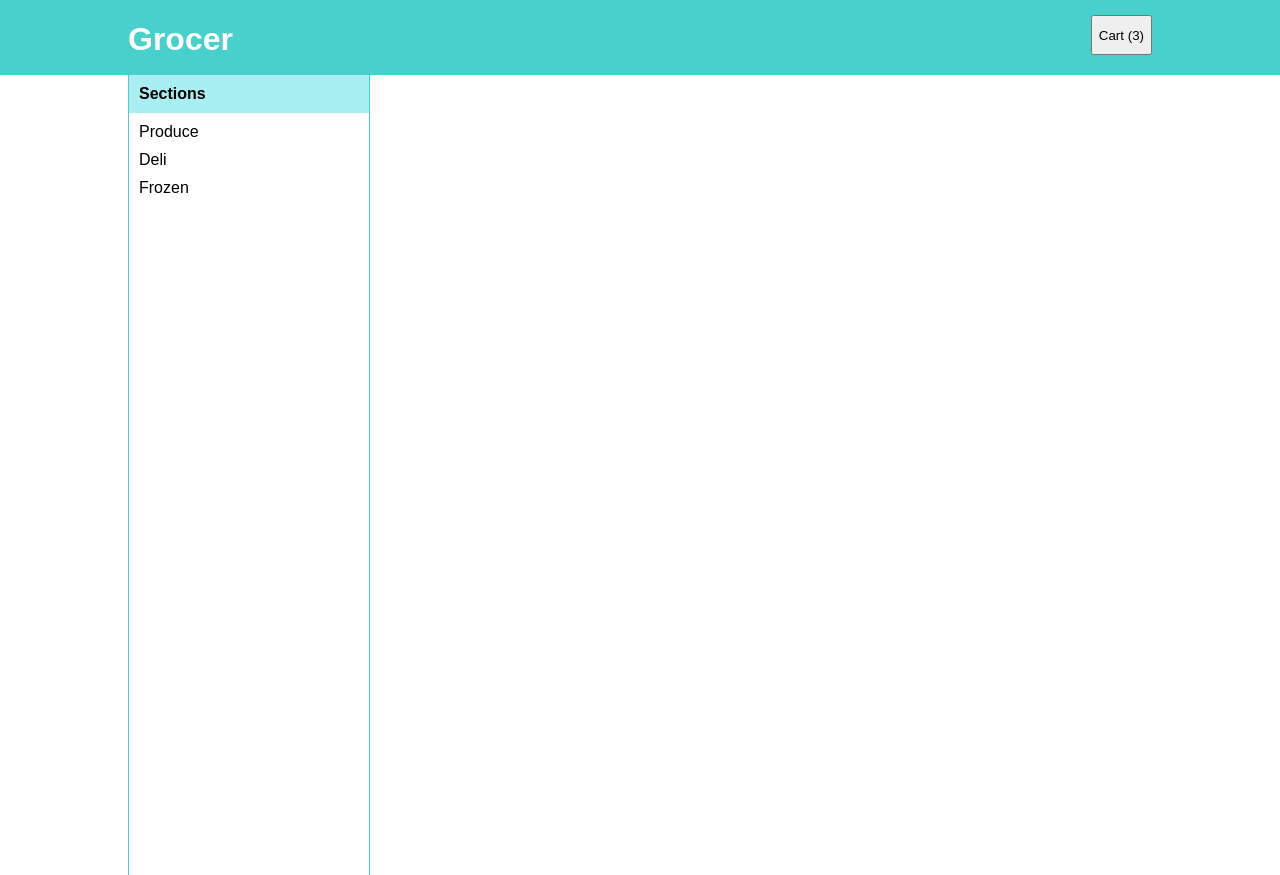
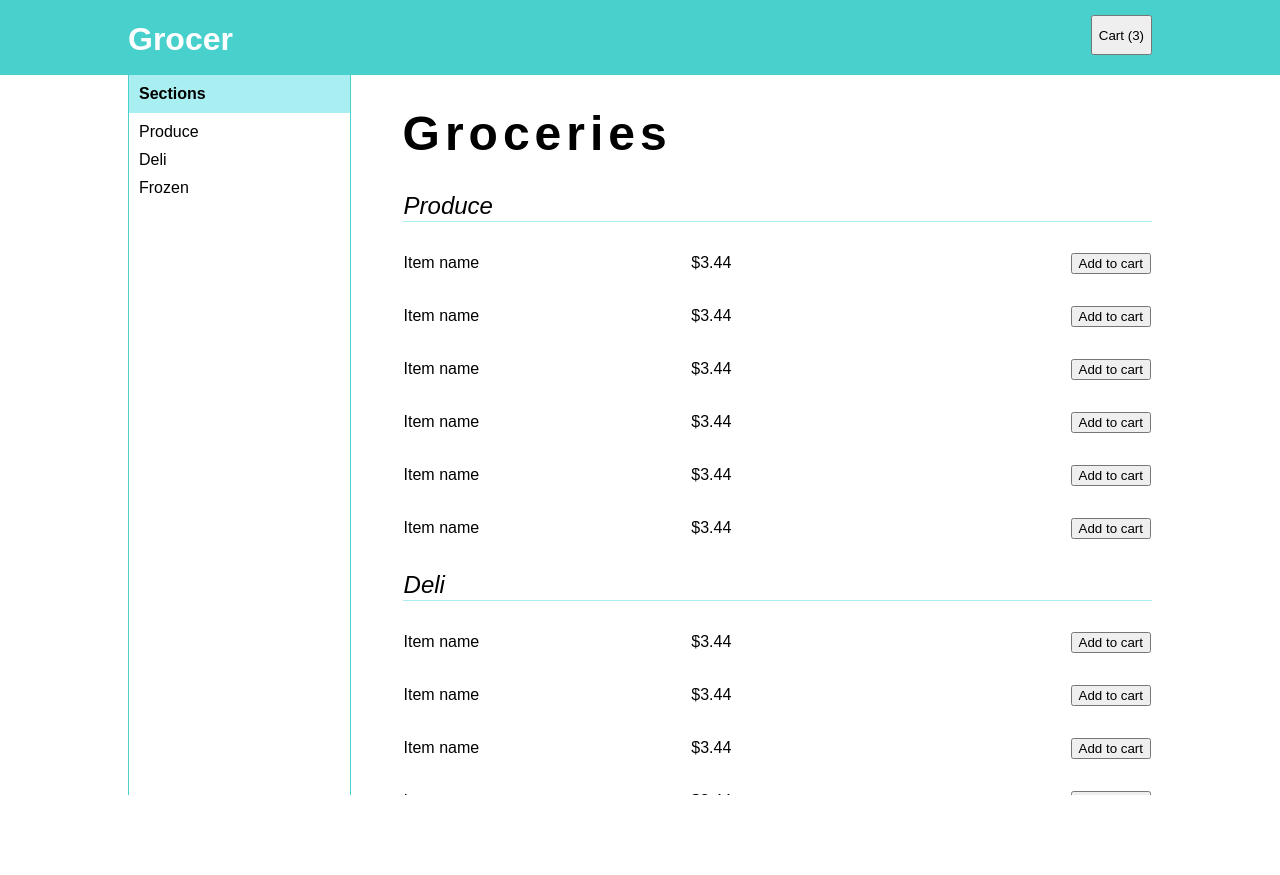
Before and after one commit to jaycribas/phase-2-challenge-1, a plain HTML site: page part-3/index.html in a window 1280 px wide. After the commit the page ends 800 px from the top, so only its background shows below. Drawn offline with Linux system fonts and the light colour scheme.

Commit message:
Main content lists items by section, sidebar links jump to section

```diff
--- a/part-3/index.html
+++ b/part-3/index.html
@@ -14,11 +14,117 @@
       <aside>
         <h4>Sections</h4>
         <ul>
-          <li><a href='#'>Produce</a></li>
-          <li><a href='#'>Deli</a></li>
-          <li><a href='#'>Frozen</a></li>
+          <li><a href='#produce'>Produce</a></li>
+          <li><a href='#deli'>Deli</a></li>
+          <li><a href='#frozen'>Frozen</a></li>
         </ul>
       </aside>
+      <main>
+        <h1 class='main-header'>Groceries</h1>
+        <table>
+          <tr>
+            <th colspan='3'><a name='produce'>Produce</a></th>
+          </tr>
+          <tr>
+            <td>Item name</td>
+            <td>$3.44</td>
+            <td><button class='add'>Add to cart</button></td>
+          </tr>
+          <tr>
+            <td>Item name</td>
+            <td>$3.44</td>
+            <td><button class='add'>Add to cart</button></td>
+          </tr>
+          <tr>
+            <td>Item name</td>
+            <td>$3.44</td>
+            <td><button class='add'>Add to cart</button></td>
+          </tr>
+          <tr>
+            <td>Item name</td>
+            <td>$3.44</td>
+            <td><button class='add'>Add to cart</button></td>
+          </tr>
+          <tr>
+            <td>Item name</td>
+            <td>$3.44</td>
+            <td><button class='add'>Add to cart</button></td>
+          </tr>
+          <tr>
+            <td>Item name</td>
+            <td>$3.44</td>
+            <td><button class='add'>Add to cart</button></td>
+          </tr>
+
+          <tr>
+            <th colspan='3'><a name='deli'>Deli</a></th>
+          </tr>
+          <tr>
+            <td>Item name</td>
+            <td>$3.44</td>
+            <td><button class='add'>Add to cart</button></td>
+          </tr>
+          <tr>
+            <td>Item name</td>
+            <td>$3.44</td>
+            <td><button class='add'>Add to cart</button></td>
+          </tr>
+          <tr>
+            <td>Item name</td>
+            <td>$3.44</td>
+            <td><button class='add'>Add to cart</button></td>
+          </tr>
+          <tr>
+            <td>Item name</td>
+            <td>$3.44</td>
+            <td><button class='add'>Add to cart</button></td>
+          </tr>
+          <tr>
+            <td>Item name</td>
+            <td>$3.44</td>
+            <td><button class='add'>Add to cart</button></td>
+          </tr>
+          <tr>
+            <td>Item name</td>
+            <td>$3.44</td>
+            <td><button class='add'>Add to cart</button></td>
+          </tr>
+
+          <tr>
+            <th colspan='3'><a name='frozen'>Frozen</a></th>
+          </tr>
+          <tr>
+            <td>Item name</td>
+            <td>$3.44</td>
+            <td><button class='add'>Add to cart</button></td>
+          </tr>
+          <tr>
+            <td>Item name</td>
+            <td>$3.44</td>
+            <td><button class='add'>Add to cart</button></td>
+          </tr>
+          <tr>
+            <td>Item name</td>
+            <td>$3.44</td>
+            <td><button class='add'>Add to cart</button></td>
+          </tr>
+          <tr>
+            <td>Item name</td>
+            <td>$3.44</td>
+            <td><button class='add'>Add to cart</button></td>
+          </tr>
+          <tr>
+            <td>Item name</td>
+            <td>$3.44</td>
+            <td><button class='add'>Add to cart</button></td>
+          </tr>
+          <tr>
+            <td>Item name</td>
+            <td>$3.44</td>
+            <td><button class='add'>Add to cart</button></td>
+          </tr>
+        </table>
+      </main>
     </div>
   </body>
 </html>
--- a/part-3/styles.css
+++ b/part-3/styles.css
@@ -1,12 +1,22 @@
+html,body {
+  height: 100%;
+}
+
 body {
   margin: 0;
   font-family: sans-serif;
 }
 
 .container {
+  align-items: stretch;
+  display: flex;
+  height: 90%;
+  justify-content: center;
   width: 80%;
   margin: auto;
 }
+
+/* * *  H E A D E R  * * */
 
 header {
   color: white;
@@ -23,15 +33,16 @@ header {
   margin-top: 15px;
 }
 
+/* * *  S I D E B A R  * * */
+
 aside {
+  align-self: stretch;
   border-width: 0 1px;
   border-style: solid;
   border-color: mediumturquoise;
-  float: left;
   height: 100%;
   padding-left: 10px;
-  position: absolute;
-  width: 18%;
+  width: 22%;
 }
 
 h4 {
@@ -54,3 +65,34 @@ a {
   color: black;
   text-decoration: none;
 }
+
+/* * *  M A I N  C O N T E N T  * * */
+
+main {
+  overflow: scroll;
+  padding: 3% 0 3% 5%;
+  width: 78%;
+}
+
+.main-header {
+  font-size: 3em;
+  letter-spacing: 5px;
+  margin: 0;
+}
+
+table {
+  border-spacing: 0 30px;
+  width: 100%;
+}
+
+th {
+  border-bottom: 1px solid #a9eef0;
+  font-size: 1.5em;
+  font-weight: normal;
+  text-align: left;
+  font-style: italic;
+}
+
+button.add {
+  float: right;
+}
```
Also changed, not shown: README.md.
